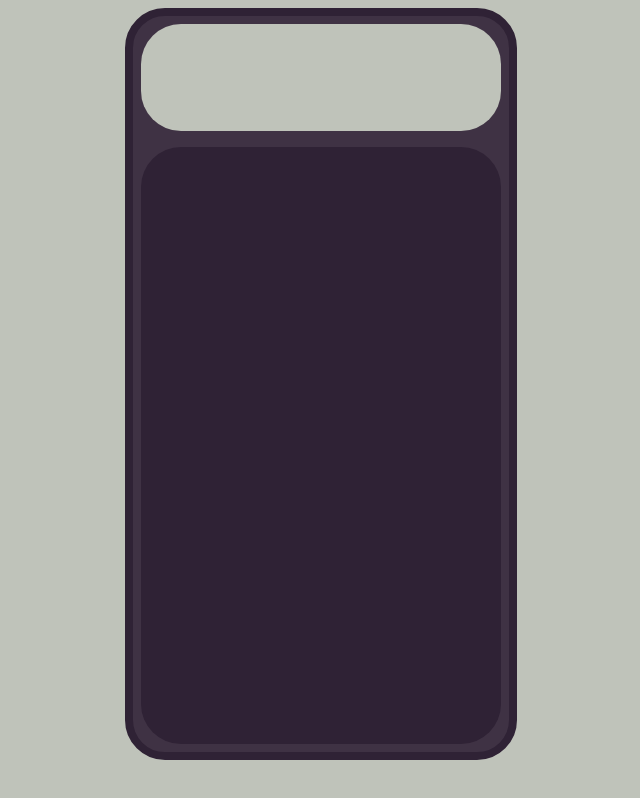
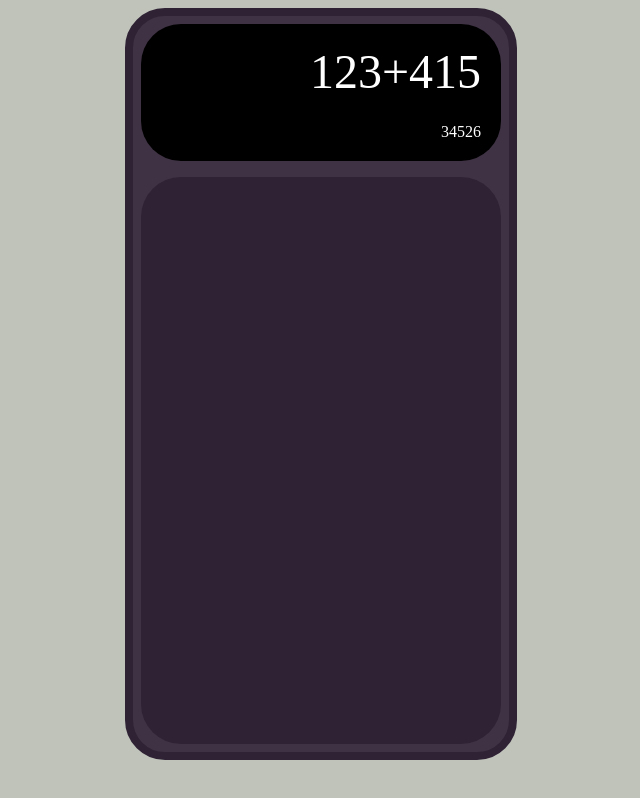
Before and after one commit to elucubro/Odin-Calculator, a plain HTML site: page index.html in a window 1280 px wide. Shown: the whole page, without its empty margins (319-959 px from the left). Drawn offline with Linux system fonts and the light colour scheme; a web font is replaced by a local one.

Commit message:
added functionality to append number to calculator

```diff
--- a/css/styles.css
+++ b/css/styles.css
@@ -1,3 +1,9 @@
+@font-face
+{
+font-family: "DSEG7Classic";
+src: url("/Repositories/Odin-Calculator/font/DSEG7ClassicMini-Regular.woff2")format("woff2");
+}
+
 html, body {
     min-height: 100%;
 }
@@ -22,16 +28,35 @@ body {
     gap: 2vh;
 }
 
+.currentOperationDiv {
+    font-size: 3rem;
+    color: white;
+    display: flex;
+    justify-content: flex-end;
+}
+.previousOperationDiv {
+    font-size: 1rem;
+    color: white;
+    display: flex;
+    justify-content: flex-end;
+}
+
 .calcScreen {
-    background-color: #BFC3BA;
+    padding: 20px;
+    gap: 3vh;
+    background-color: #000000;
     border-style: solid;
     border-color: #A9ACA9;
     border: 10px;
     border-radius: 5vh;
-    display: grid;
+    /* Flexbox Fuckery */
+    display: flex;
+    flex-direction: column;
+    /* Grid Fuckery */
     grid-row: 1 / 1 ;
     grid-column: 1 / span 4;
     box-sizing: border-box;
+    font-family: 'DSEG7Classic';
 }
 
 .buttonContainer {
--- a/js/scripts.js
+++ b/js/scripts.js
@@ -9,6 +9,14 @@ function createcalculator() {
     calculatorScreen.classList.add('calcScreen')
     const buttonContainer = document.createElement('div')
     buttonContainer.classList.add('buttonContainer')
+    const currentOperationDiv = document.createElement('div')
+    currentOperationDiv.classList.add('currentOperationDiv')
+    currentOperationDiv.textContent = "123+415"
+    const previousOperationDiv = document.createElement('div')
+    previousOperationDiv.classList.add('previousOperationDiv')
+    previousOperationDiv.textContent = "34526"
+    calculatorScreen.appendChild(currentOperationDiv)
+    calculatorScreen.appendChild(previousOperationDiv)
     calculatorContainer.appendChild(calculatorScreen)
     calculatorContainer.appendChild(buttonContainer)
     document.body.appendChild(calculatorContainer)
@@ -29,3 +37,30 @@ function operation(a,op,b) {
     } else if (op == '-') {
         return a - b }
 }
+// Initializing Calculator Arrary
+const calculator = [];
+// Function to be used on number press
+function numberAppend(num) {
+    let numString = num.toString();
+    let calc = calculator.length;
+    let calcTakeOne = calc-1;
+    // calculator.length is the amount of items in array
+    if (calculator.length == 0 || 2) {
+        calculator.push(numString)
+    }
+    else {
+        let calculatorOneIndex = calculator[calcTakeOne]
+        calculator[calcTakeOne] = calculatorOneIndex.concat(numString)
+    }
+
+}
+
+/* psuedo code - idea for system
+
+When button is pressed, a function is run that checks the length of array calculator.
+if array has 1 item and number button is pressed, the number is added to item 0.
+if operation button is pressed, operation becomes array item 1.
+
+when = is pressed, it analyzes and looks for
+operations in array item 1 and numbes in item 0 & 2
+*/
```
Also changed, not shown: font/DSEG7ClassicMini-Regular.woff2 (added).
